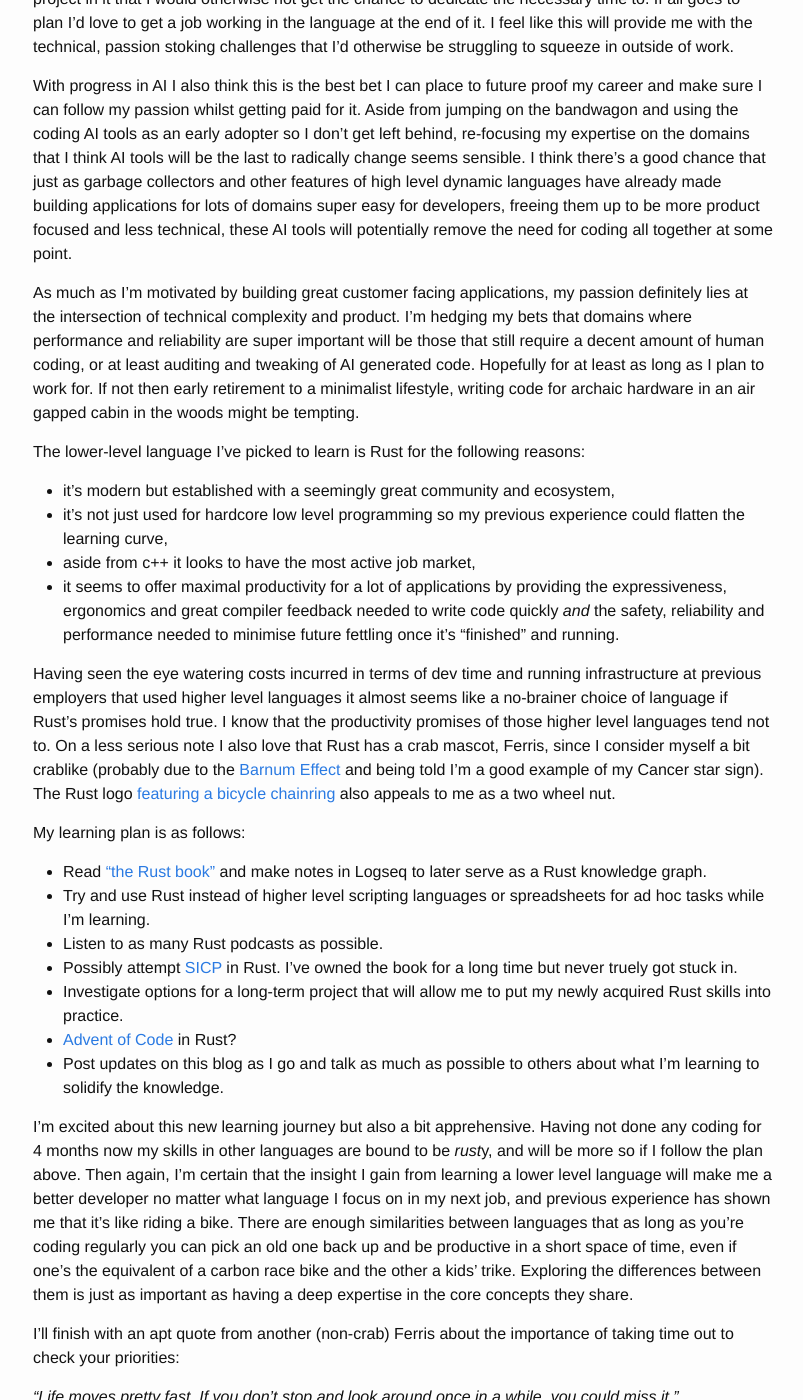
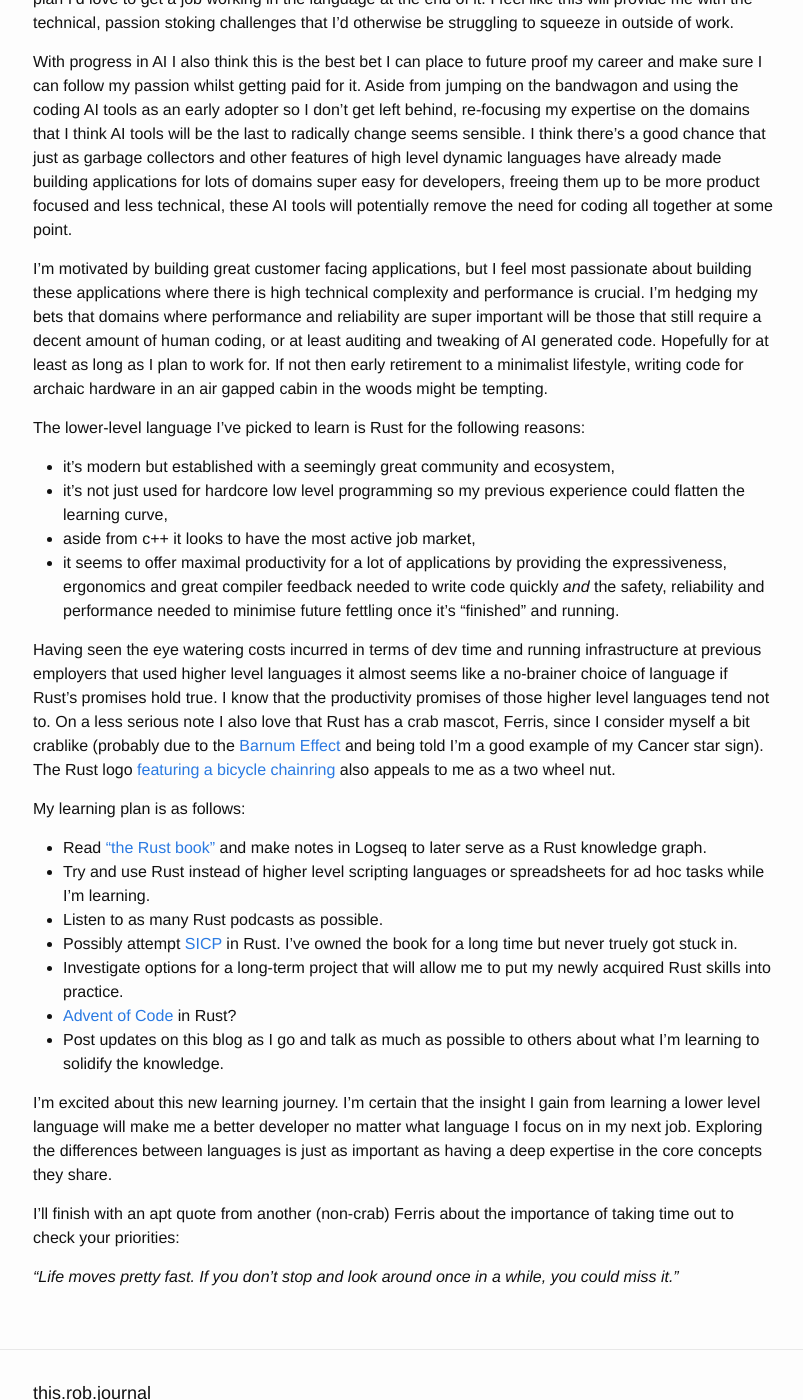
Before and after one commit to thisdotrob/thisdotrob.github.io, a Jekyll site: the page built from _posts/2023-09-27-learning-rust.markdown, in a window 1280 px wide and 1400 px high, scrolled down 555 px. Shown: the whole window, without its empty margins (237-1040 px from the left). Built offline with Jekyll 4.4.1, drawn with Linux system fonts in a browser that asks for light colours; some of the changed text lies outside the part shown.

Commit message:
Fix post

```diff
--- a/_posts/2023-09-27-learning-rust.markdown
+++ b/_posts/2023-09-27-learning-rust.markdown
@@ -5,7 +5,7 @@ date:   2023-09-27 17:42:00 +0100
 tags: ["Rust"]
 ---
 
-Since leaving Shopify I've had 4 months of funemployment during which I've prioritised spending time with family and travelling. It's given me the space I needed to work out what I love about coding and what makes me passionate about it. My journey so far has seen me use a variety of languages but there's a long standing itch that I still haven't been able to scratch - working with a low level language on projects where performance is crucial.
+Since leaving Shopify I've had the time to work out what I love about coding and what makes me passionate about it. My journey so far has seen me use a variety of languages but there's a long standing itch that I still haven't been able to scratch - working with a low level language on projects where performance is crucial.
 
 At the very least I get the feeling that a developer should try writing something lower level in order to have a full appreciation for the magic offered by higher level languages. It's definitely something that has fed the imposter syndrome I sometimes feel. Not having a solid grounding in comp sci fundamentals (I arrived at coding through the bootcamp route) nor experience in lower level languages makes me less confident in technical discussions.
 
@@ -13,7 +13,7 @@ I've tried to address this over the years but it's difficult when I don't get a
 
 With progress in AI I also think this is the best bet I can place to future proof my career and make sure I can follow my passion whilst getting paid for it. Aside from jumping on the bandwagon and using the coding AI tools as an early adopter so I don't get left behind, re-focusing my expertise on the domains that I think AI tools will be the last to radically change seems sensible. I think there's a good chance that just as garbage collectors and other features of high level dynamic languages have already made building applications for lots of domains super easy for developers, freeing them up to be more product focused and less technical, these AI tools will potentially remove the need for coding all together at some point.
 
-As much as I'm motivated by building great customer facing applications, my passion definitely lies at the intersection of technical complexity and product. I'm hedging my bets that domains where performance and reliability are super important will be those that still require a decent amount of human coding, or at least auditing and tweaking of AI generated code. Hopefully for at least as long as I plan to work for. If not then early retirement to a minimalist lifestyle, writing code for archaic hardware in an air gapped cabin in the woods might be tempting.
+I'm motivated by building great customer facing applications, but I feel most passionate about building these applications where there is high technical complexity and performance is crucial. I'm hedging my bets that domains where performance and reliability are super important will be those that still require a decent amount of human coding, or at least auditing and tweaking of AI generated code. Hopefully for at least as long as I plan to work for. If not then early retirement to a minimalist lifestyle, writing code for archaic hardware in an air gapped cabin in the woods might be tempting.
 
 The lower-level language I've picked to learn is Rust for the following reasons:
 - it's modern but established with a seemingly great community and ecosystem,
@@ -32,7 +32,7 @@ My learning plan is as follows:
 - [Advent of Code](https://adventofcode.com/) in Rust?
 - Post updates on this blog as I go and talk as much as possible to others about what I'm learning to solidify the knowledge.
 
-I'm excited about this new learning journey but also a bit apprehensive. Having not done any coding for 4 months now my skills in other languages are bound to be *rust*y, and will be more so if I follow the plan above. Then again, I'm certain that the insight I gain from learning a lower level language will make me a better developer no matter what language I focus on in my next job, and previous experience has shown me that it's like riding a bike. There are enough similarities between languages that as long as you're coding regularly you can pick an old one back up and be productive in a short space of time, even if one's the equivalent of a carbon race bike and the other a kids' trike. Exploring the differences between them is just as important as having a deep expertise in the core concepts they share.
+I'm excited about this new learning journey. I'm certain that the insight I gain from learning a lower level language will make me a better developer no matter what language I focus on in my next job. Exploring the differences between languages is just as important as having a deep expertise in the core concepts they share.
 
 I'll finish with an apt quote from another (non-crab) Ferris about the importance of taking time out to check your priorities:
 
```
